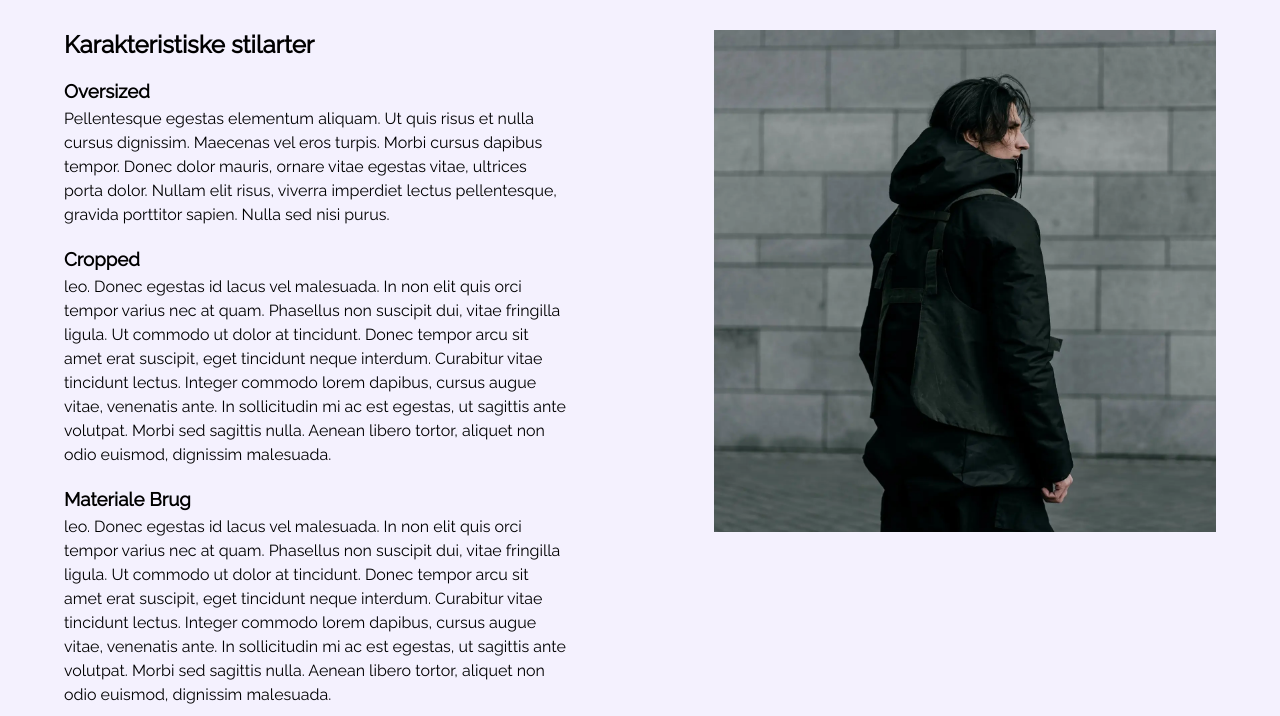
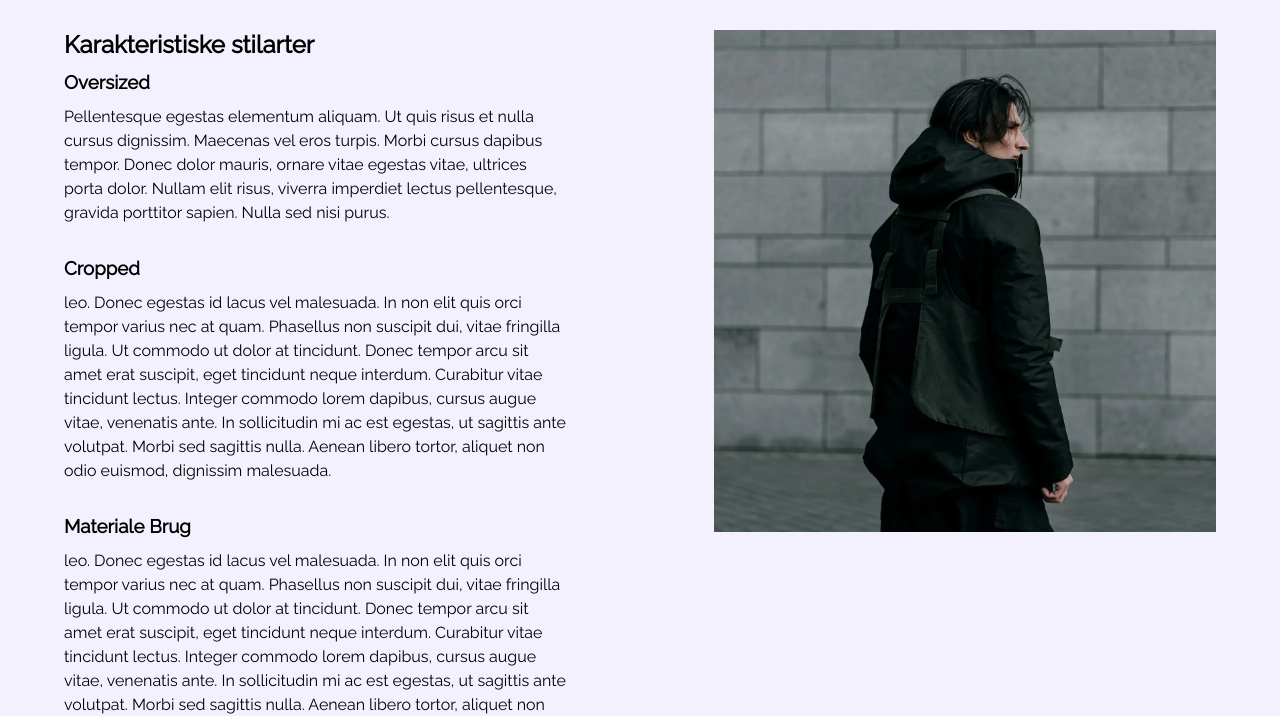
Before and after one commit to mari96j6/portfolio_site, a plain HTML site: page om_mig.html in a window 1280 px wide. Shown: the part 101-817 px from the top of the page. Drawn offline with Linux system fonts and the light colour scheme.

Commit message:
kode done

```diff
--- a/stylesheet.css
+++ b/stylesheet.css
@@ -9,8 +9,8 @@ html {
   --saturation: 84%;
 
   /* paddig */
-  --space-xxs: 0.25rem;
-  --space-xs: 0.5rem;
+  --space-xxs: 0.5rem;
+  --space-xs: 0.75rem;
   --space-sm: 1rem;
   --space-md: 1.5rem;
   --space-lg: 2rem;
@@ -191,13 +191,22 @@ main {
 .billede_gallery {
   margin: 2rem;
 }
+.grid_1-1 h3 {
+  margin-top: var(--space-xs);
+  margin-bottom: var(--space-xs);
+}
 
-.col h3 {
-  line-height: var(--space-lg);
-  margin-top: var(--space-sm);
+.grid_1-2 h3 {
+  margin-bottom: var(--space-xs);
 }
+
+.grid_2-1 h3 {
+  margin-bottom: var(--space-xs);
+}
+
 .col p {
   line-height: var(--space-md);
+  margin-bottom: 2rem;
 }
 .cv {
   text-align: center;
```
